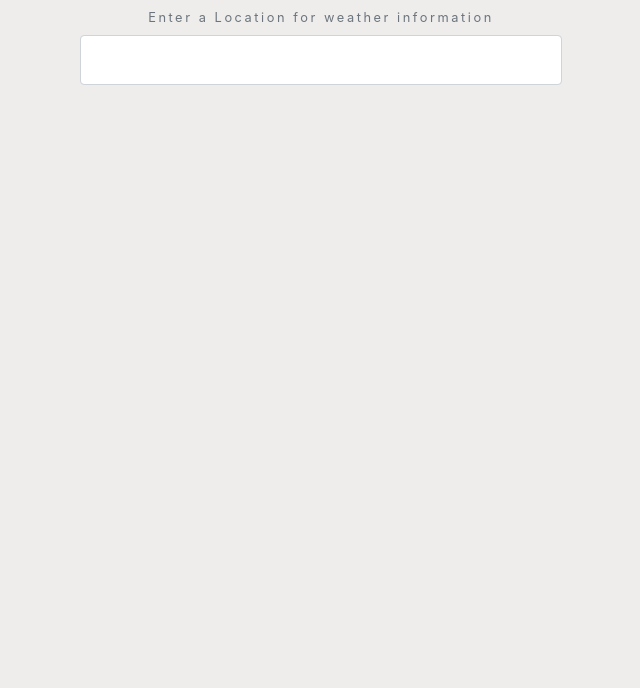
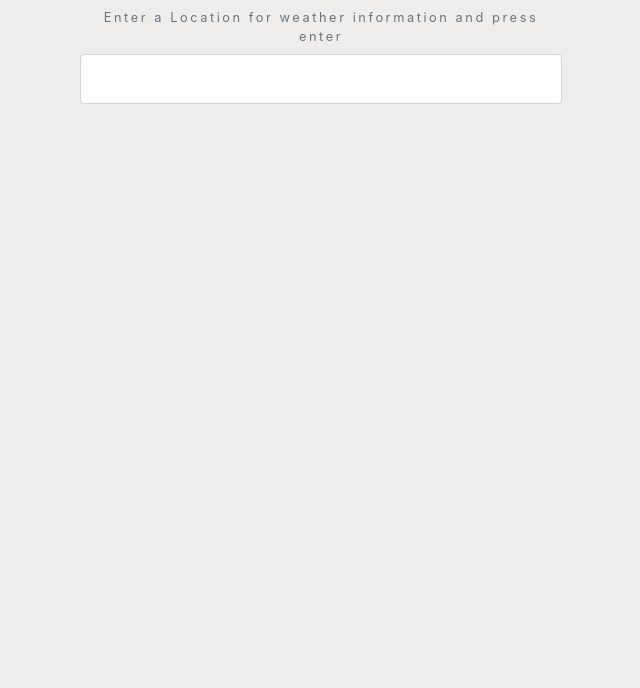
Before and after one commit to rahulshinde235/Weather-App, a plain HTML site: page index.html in a window 1280 px wide. Shown: the part 112-800 px from the top of the page, without its empty margins (319-959 px from the left). Drawn offline with nearby package versions, Linux system fonts and the light colour scheme.

Commit message:
Updated to say press enter

```diff
--- a/index.html
+++ b/index.html
@@ -12,9 +12,10 @@
     <div class="container my-5 mx-auto">
         <h1 class="text-muted text-center my-4">Ninja Weather</h1>
         <form class="change-location my-4 text-center text-muted">
-            <label for="city">Enter a Location for weather information</label>
+            <label for="city">Enter a Location for weather information and press enter</label>
             <input type="text" name="city" class="form-control p-4">
         </form>
+
         <div class="card shadow-lg rounded d-none">
             <img src="https://via.placeholder.com/400x300" class="time card-img-top">
             <div class="icon bg-light mx-auto text-center">
```
